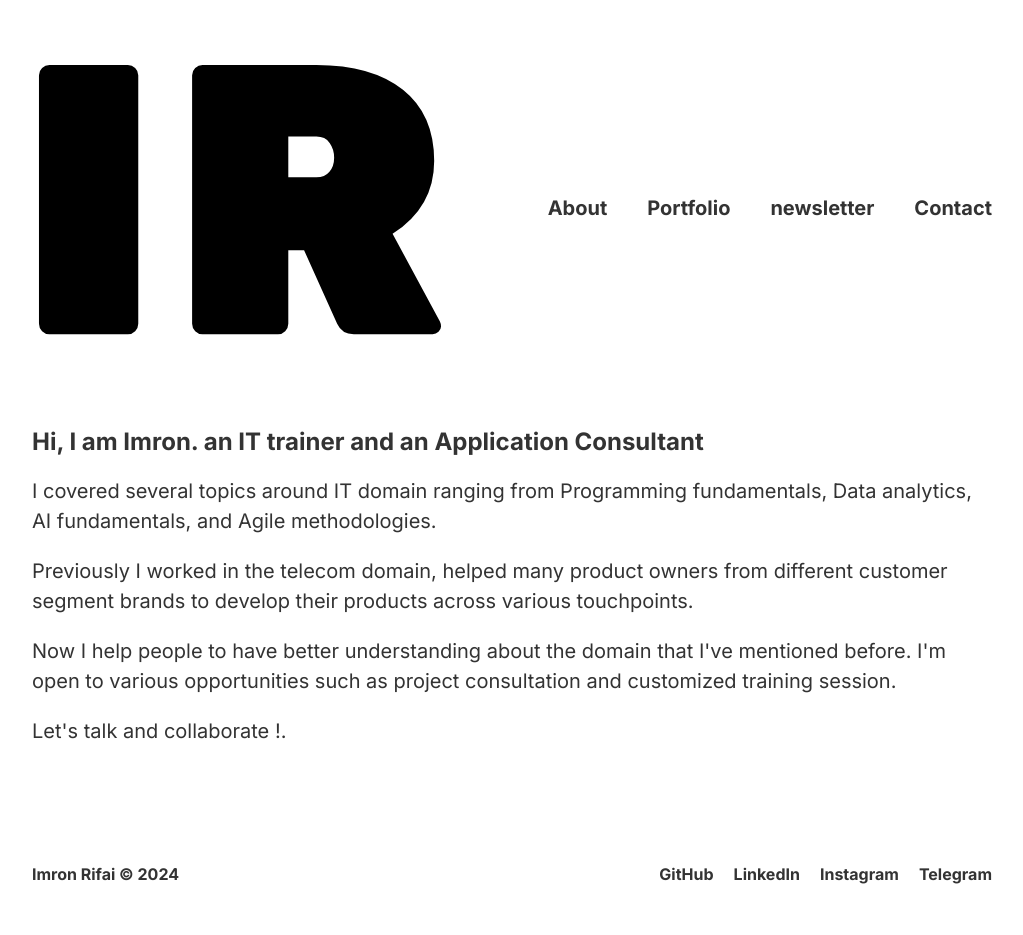
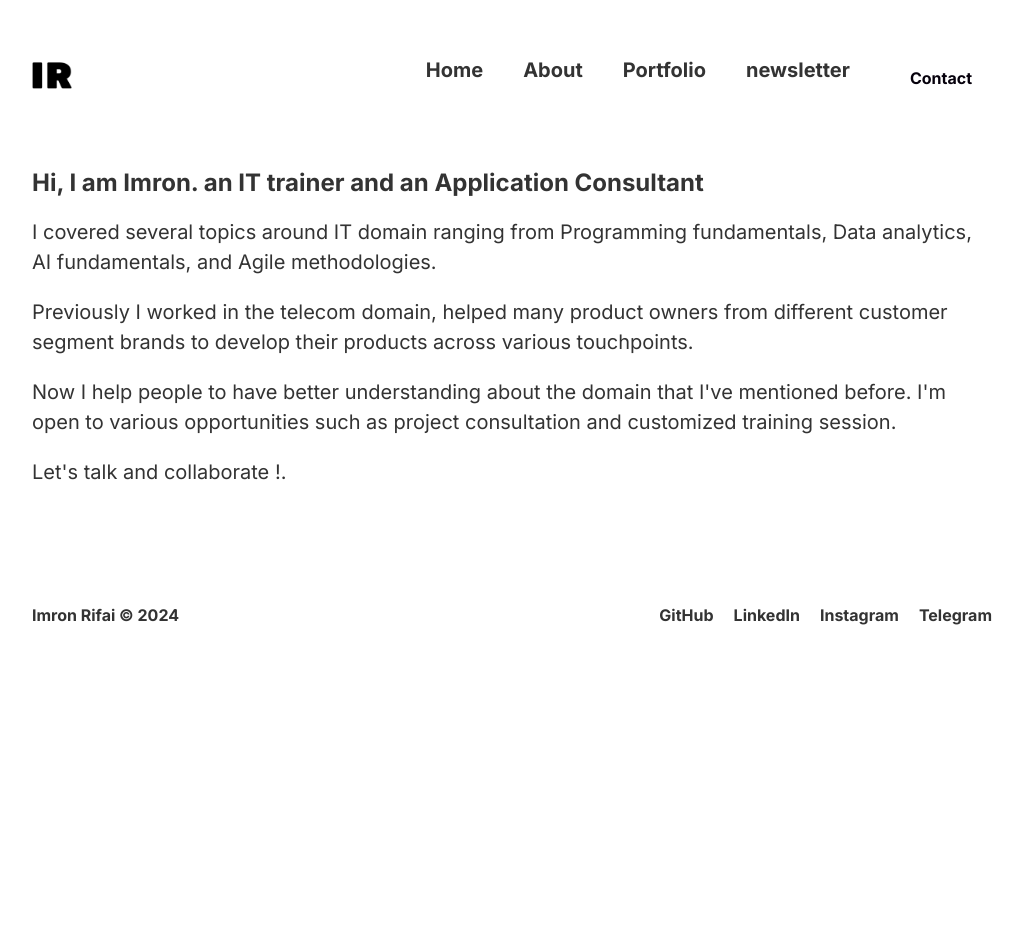
Before and after one commit to mohammad-imron/Personal_website1, a plain HTML site: page index.html in a window 1280 px wide. Shown: the whole page, without its empty margins (128-1151 px from the left). After the commit the page ends 800 px from the top, so only its background shows below. Drawn offline with Linux system fonts and the light colour scheme; a web font is replaced by a local one.

Commit message:
revise logo size

```diff
--- a/index.css
+++ b/index.css
@@ -100,3 +100,26 @@
   font-size: 16px;
   gap: 20px;
 }
+
+.button {
+  display: inline-block;
+  padding: 10px 20px;
+  font-size: 16px;
+  cursor: pointer;
+  text-align: center;
+  text-decoration: none;
+  outline: none;
+  color: #06010c;
+  background-color: #ffffff;
+  border: none;
+  border-radius: 15px;
+}
+
+.logo {
+  width: 40px;
+  height: 40px;
+  top: 0;
+  left: 0;
+}
+
+.button:hover {background-color: #45a049;}
--- a/index.html
+++ b/index.html
@@ -18,12 +18,13 @@
   <body>
     <header class="container header">
       <div id="logo">
-        <a href="/about">
+        <a href="/">
             <img class="logo" src="/images/logoweb.png" alt="logo">
         </a>
     </div>
       <nav class="navigation">
         <ul class="navigation-list">
+          <li><a href="/">Home</a></li>
           <li><a href="/about">About</a></li>
           <li><a href="/portfolios">Portfolio</a></li>
           <li><a href="/newsletter">newsletter</a></li>
```
Also changed, not shown: portfolios/index.html (+2 -1 lines), 1 other file.
